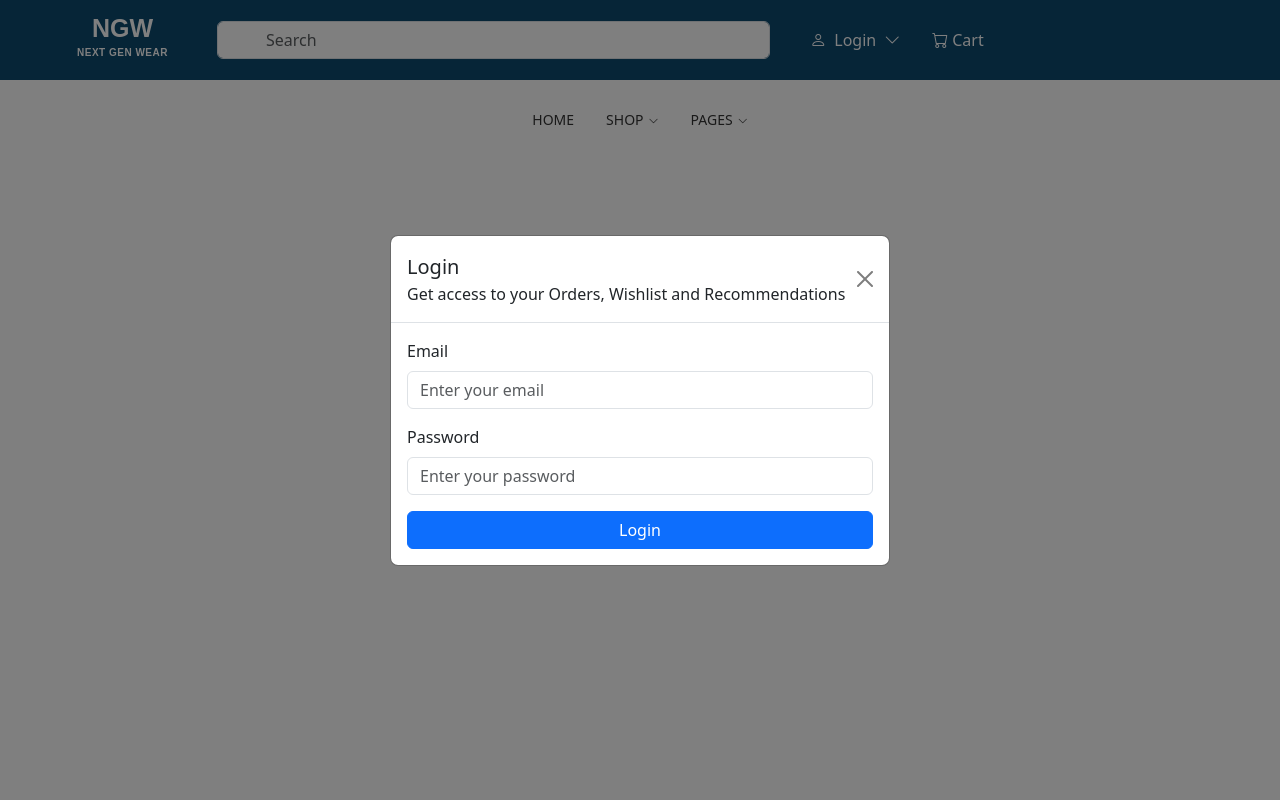
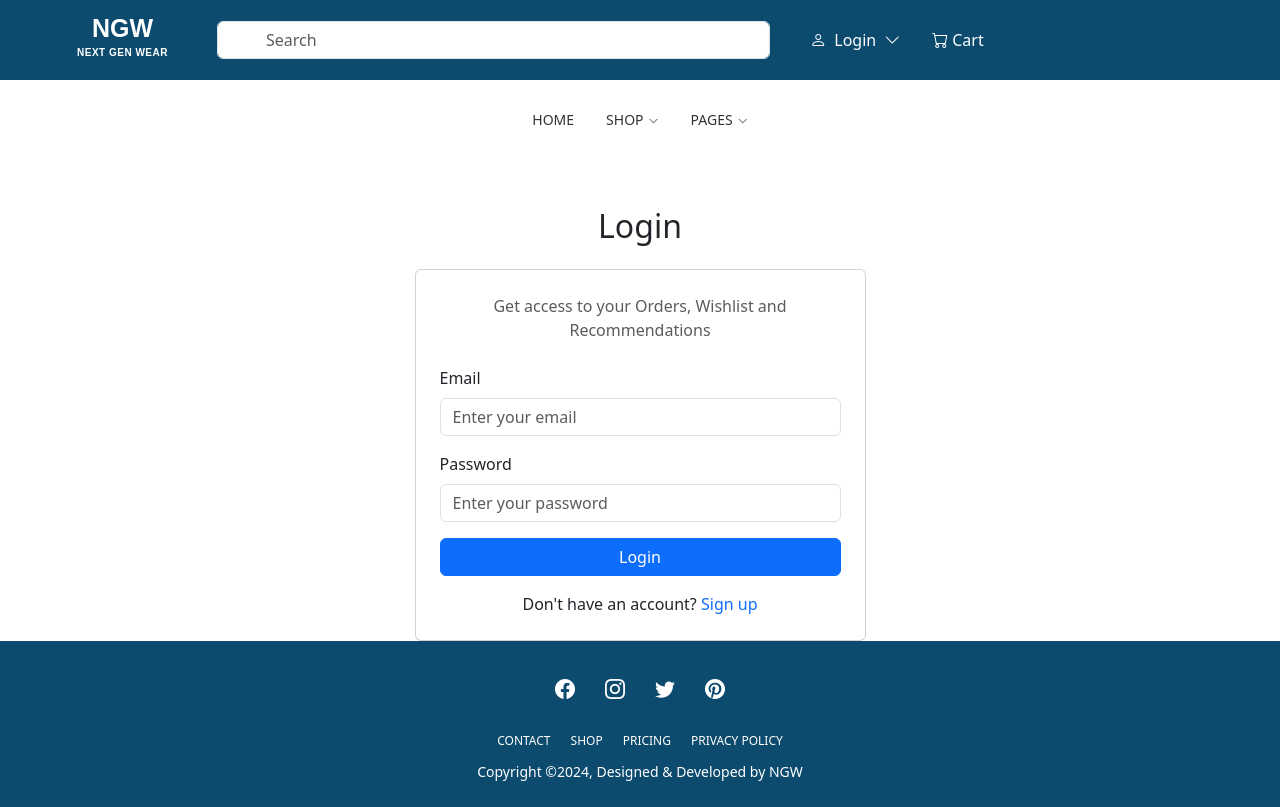
Before and after one commit to parthgoyal13/e-commerceWeb-frontend, a React (Vite) app: page /login in a window 1280 px wide. Built offline with nearby package versions, Linux system fonts and the light colour scheme.

Commit message:
made protected routes

```diff
--- a/src/App.jsx
+++ b/src/App.jsx
@@ -15,6 +15,7 @@ import { useDispatch } from "react-redux";
 import { loadUserFromStorage } from "./redux/userAuthSlice";
 import LoginPage from "./pages/LoginPage";
 import SignupPage from "./pages/SignupPage";
+import ProtectedRoute from "./components/ProtectedRoute";
 
 function App() {
   const dispatch = useDispatch();
@@ -29,12 +30,40 @@ function App() {
         <Route path="/products/:category" element={<ProductListingPage />} />
         <Route path="/search/:searchTerm" element={<ProductListingPage />} />
         <Route path="/product/:productId" element={<ProductDetail />} />{" "}
-        <Route path="/cart" element={<Cart />} />
-        <Route path="/wishlist" element={<Wishlist />} />
+        <Route
+          path="/cart"
+          element={
+            <ProtectedRoute>
+              <Cart />
+            </ProtectedRoute>
+          }
+        />
+        <Route
+          path="/wishlist"
+          element={
+            <ProtectedRoute>
+              <Wishlist />
+            </ProtectedRoute>
+          }
+        />
         <Route path="/address" element={<Address />} />
         <Route path="/checkout" element={<Checkout />} />
-        <Route path="/order" element={<OrderPage />} />
-        <Route path="/profile" element={<UserProfile />} />
+        <Route
+          path="/order"
+          element={
+            <ProtectedRoute>
+              <OrderPage />
+            </ProtectedRoute>
+          }
+        />
+        <Route
+          path="/profile"
+          element={
+            <ProtectedRoute>
+              <UserProfile />
+            </ProtectedRoute>
+          }
+        />
         <Route path="/login" element={<LoginPage />} />
         <Route path="/signup" element={<SignupPage />} />
       </Routes>
--- /dev/null
+++ b/src/components/ProtectedRoute.jsx
@@ -0,0 +1,16 @@
+import React from "react";
+import { Navigate, useLocation } from "react-router-dom";
+import { useSelector } from "react-redux";
+
+const ProtectedRoute = ({ children }) => {
+  const { token } = useSelector((state) => state.auth);
+  const location = useLocation();
+
+  if (!token) {
+    return <Navigate to="/login" state={{ from: location }} replace />;
+  }
+
+  return children;
+};
+
+export default ProtectedRoute;
--- a/src/pages/LoginPage.jsx
+++ b/src/pages/LoginPage.jsx
@@ -1,12 +1,14 @@
 import React, { useState, useEffect } from "react";
 import { useDispatch, useSelector } from "react-redux";
 import { loginUser } from "../redux/userAuthSlice";
-import { useNavigate } from "react-router-dom";
+import { useNavigate, useLocation, Link } from "react-router-dom";
 import Header from "../components/Header";
+import Footer from "../components/Footer";
 
 const LoginPage = () => {
   const dispatch = useDispatch();
   const navigate = useNavigate();
+  const location = useLocation();
 
   const { user, loading, error } = useSelector((state) => state.auth);
   const [email, setEmail] = useState("");
@@ -16,11 +18,13 @@ const LoginPage = () => {
   useEffect(() => {
     if (user && !error && success) {
       const timer = setTimeout(() => {
-        navigate("/profile");
+        // Redirect to the page user was trying to access, or profile as default
+        const from = location.state?.from?.pathname || "/profile";
+        navigate(from, { replace: true });
       }, 2000);
       return () => clearTimeout(timer);
     }
-  }, [user, error, success, navigate]);
+  }, [user, error, success, navigate, location]);
 
   const handleLogin = async (e) => {
     e.preventDefault();
@@ -32,38 +36,17 @@ const LoginPage = () => {
     }
   };
 
-  const handleClose = () => {
-    navigate(-1);
-  };
-
   return (
     <>
       <Header />
-      <div
-        className="modal fade show"
-        style={{ display: "block" }}
-        tabIndex="-1"
-        role="dialog"
-        onClick={handleClose}
-      >
-        <div className="modal-dialog modal-dialog-centered" role="document">
-          <div
-            className="modal-content"
-            onClick={(e) => e.stopPropagation()}
-          >
-            <div className="modal-header">
-              <div className="flex-grow-1">
-                <h5 className="modal-title">Login</h5>
-                <span className="d-block">Get access to your Orders, Wishlist and Recommendations</span>
-              </div>
-              <button
-                type="button"
-                className="btn-close"
-                aria-label="Close"
-                onClick={handleClose}
-              ></button>
-            </div>
-            <div className="modal-body">
+      <div className="container mt-5">
+        <h2 className="text-center mb-4">Login</h2>
+        <div className="row justify-content-center">
+          <div className="col-md-6 col-lg-5">
+            <div className="card p-4">
+              <p className="text-center text-muted mb-4">
+                Get access to your Orders, Wishlist and Recommendations
+              </p>
               <form onSubmit={handleLogin}>
                 <div className="mb-3">
                   <label htmlFor="email" className="form-label">
@@ -95,9 +78,11 @@ const LoginPage = () => {
                 </div>
                 {error && <div className="alert alert-danger">{error}</div>}
                 {success && (
-                  <div className="alert alert-success">Login successful!</div>
+                  <div className="alert alert-success">
+                    Login successful! Redirecting...
+                  </div>
                 )}
-                <div className="d-grid">
+                <div className="d-grid mb-3">
                   <button
                     className="btn btn-primary"
                     type="submit"
@@ -107,11 +92,19 @@ const LoginPage = () => {
                   </button>
                 </div>
               </form>
+              <div className="text-center">
+                <p className="mb-0">
+                  Don't have an account?{" "}
+                  <Link to="/signup" className="text-decoration-none">
+                    Sign up
+                  </Link>
+                </p>
+              </div>
             </div>
           </div>
         </div>
       </div>
-      <div className="modal-backdrop fade show" onClick={handleClose}></div>
+      <Footer />
     </>
   );
 };
--- a/src/pages/SignupPage.jsx
+++ b/src/pages/SignupPage.jsx
@@ -1,8 +1,9 @@
 import React, { useState, useEffect } from "react";
 import { useDispatch, useSelector } from "react-redux";
 import { signupUser } from "../redux/userAuthSlice";
-import { useNavigate } from "react-router-dom";
+import { useNavigate, Link } from "react-router-dom";
 import Header from "../components/Header";
+import Footer from "../components/Footer";
 
 const SignupPage = () => {
   const dispatch = useDispatch();
@@ -43,38 +44,17 @@ const SignupPage = () => {
     }
   }, [success, navigate]);
 
-  const handleClose = () => {
-    navigate(-1);
-  };
-
   return (
     <>
       <Header />
-      <div
-        className="modal fade show"
-        style={{ display: "block" }}
-        tabIndex="-1"
-        role="dialog"
-        onClick={handleClose}
-      >
-        <div className="modal-dialog modal-dialog-centered" role="document">
-          <div
-            className="modal-content"
-            onClick={(e) => e.stopPropagation()}
-          >
-            <div className="modal-header">
-              <div className="flex-grow-1">
-                <h5 className="modal-title">Signup</h5>
-                <span className="d-block">Create your account to get started</span>
-              </div>
-              <button
-                type="button"
-                className="btn-close"
-                aria-label="Close"
-                onClick={handleClose}
-              ></button>
-            </div>
-            <div className="modal-body">
+      <div className="container mt-5">
+        <h2 className="text-center mb-4">Signup</h2>
+        <div className="row justify-content-center">
+          <div className="col-md-6 col-lg-5">
+            <div className="card p-4">
+              <p className="text-center text-muted mb-4">
+                Create your account to get started
+              </p>
               <form onSubmit={handleSignup}>
                 <div className="mb-3">
                   <label htmlFor="name" className="form-label">
@@ -140,7 +120,7 @@ const SignupPage = () => {
                     Signup successful! Redirecting to login...
                   </div>
                 )}
-                <div className="d-grid">
+                <div className="d-grid mb-3">
                   <button
                     className="btn btn-success"
                     type="submit"
@@ -150,11 +130,19 @@ const SignupPage = () => {
                   </button>
                 </div>
               </form>
+              <div className="text-center">
+                <p className="mb-0">
+                  Already have an account?{" "}
+                  <Link to="/login" className="text-decoration-none">
+                    Login
+                  </Link>
+                </p>
+              </div>
             </div>
           </div>
         </div>
       </div>
-      <div className="modal-backdrop fade show" onClick={handleClose}></div>
+      <Footer />
     </>
   );
 };
```
